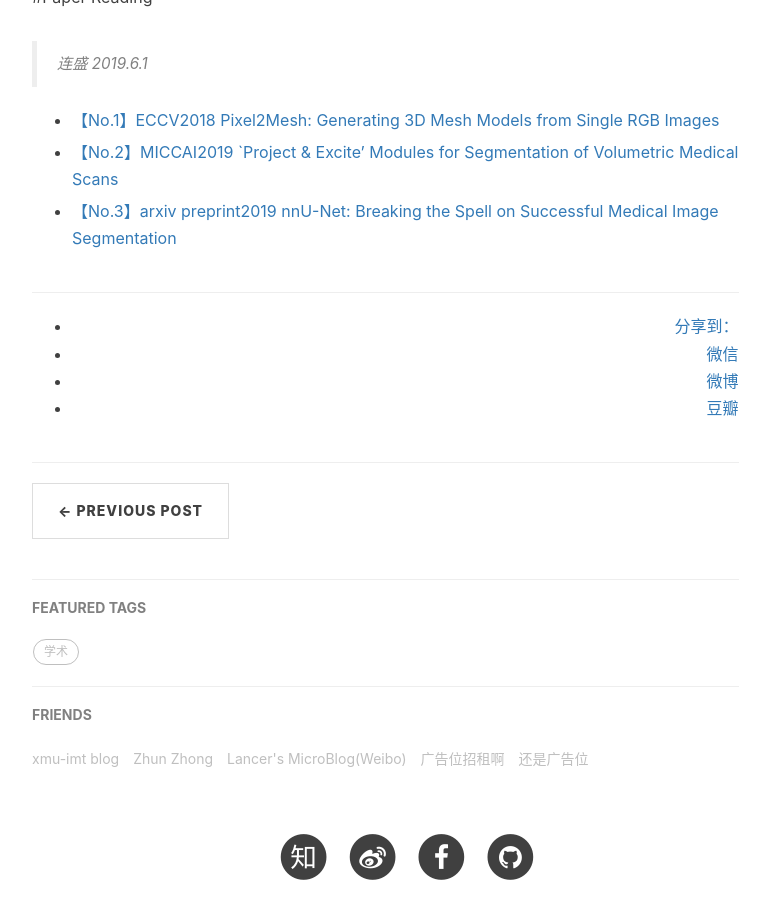
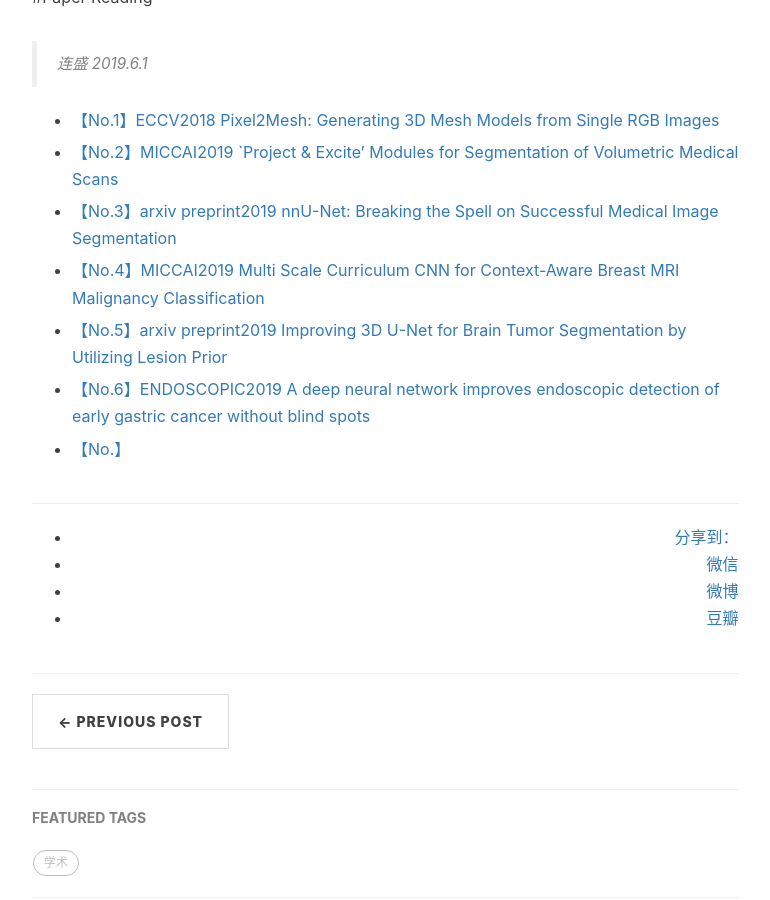
Before and after one commit to LancerLian/myBlog, a Jekyll site: the page built from _posts/2019-6-1-DIG_PPR.markdown, in a window 1280 px wide and 900 px high, scrolled down 523 px. Shown: the whole window, without its empty margins (233-1003 px from the left). Built offline with Jekyll 4.4.1, drawn with Linux system fonts in a browser that asks for light colours; nearby versions of some CDN libraries; comment, search, counter and statistics services are not loaded.

Commit message:
add three new paper note

```diff
--- a/_posts/2019-6-1-DIG_PPR.markdown
+++ b/_posts/2019-6-1-DIG_PPR.markdown
@@ -17,3 +17,12 @@
 - [【No.2】MICCAI2019 `Project & Excite' Modules for Segmentation of Volumetric Medical Scans](http://lancerlian.win/PDFs/PPR_2_MICCAI19_project_excite.pdf)
 
 - [【No.3】arxiv preprint2019 nnU-Net: Breaking the Spell on Successful Medical Image Segmentation](http://lancerlian.win/PDFs/PPR_3_nnU-Net.pdf)
+
+- [【No.4】MICCAI2019 Multi Scale Curriculum CNN for Context-Aware Breast MRI Malignancy Classification](http://lancerlian.win/PDFs/PPR_4_miccai19_curriculumCNN.pdf)
+
+- [【No.5】arxiv preprint2019 Improving 3D U-Net for Brain Tumor Segmentation by Utilizing Lesion Prior](http://lancerlian.win/PDFs/PPR_5_arxiv_lesion_prior.pdf)
+
+- [【No.6】ENDOSCOPIC2019 A deep neural network improves endoscopic detection of early
+gastric cancer without blind spots](http://lancerlian.win/PDFs/PPR_6_endoscopic19_egc.pdf)
+
+- [【No.】](http://lancerlian.win/PDFs/)
```
